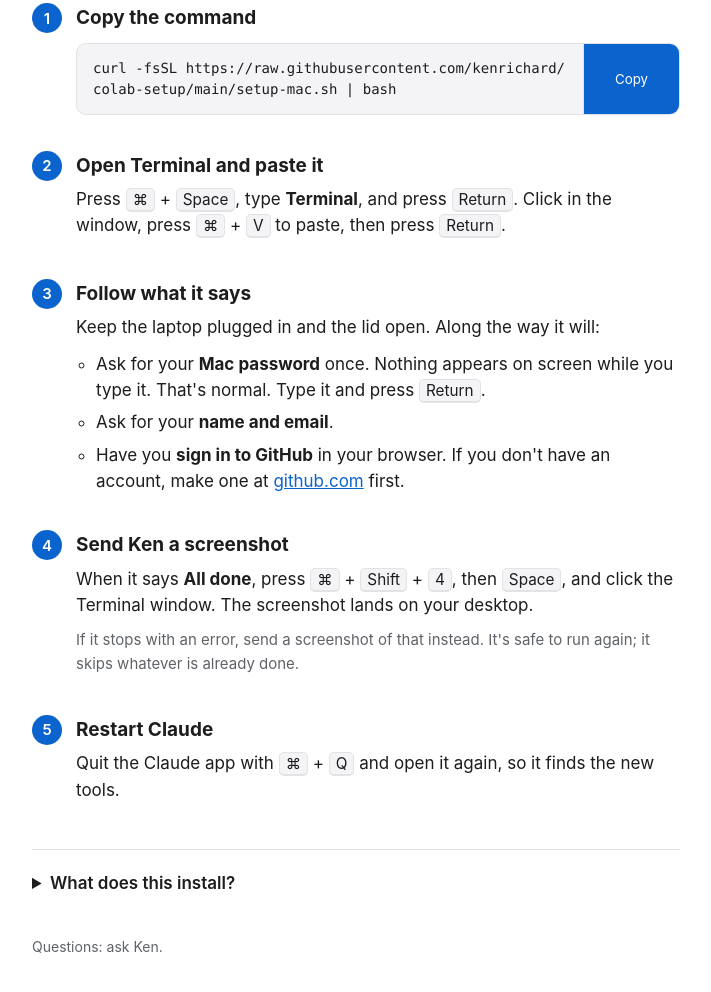
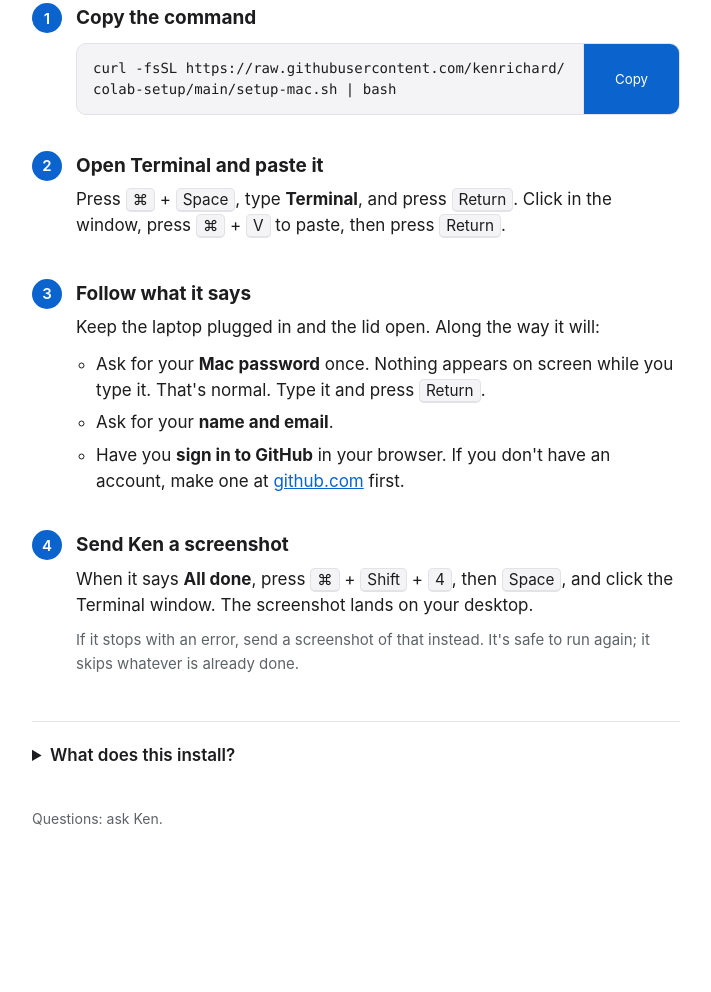
Before and after one commit to kenrichard/colab-setup, a plain HTML site: page 1-git/index.html in a window 1280 px wide. Shown: the part 234-1226 px from the top of the page, without its empty margins (284-995 px from the left). After the commit the page ends 1128 px from the top, so only its background shows below. Drawn offline with Linux system fonts and the light colour scheme.

Commit message:
Drop the restart-Claude step; the screenshot is the last step
Co-Authored-By: Claude Opus 5.5 (1M context) <noreply@anthropic.com>

```diff
--- a/1-git/index.html
+++ b/1-git/index.html
@@ -42,11 +42,6 @@
       <p>When it says <strong>All done</strong>, press <kbd>⌘</kbd> + <kbd>Shift</kbd> + <kbd>4</kbd>, then <kbd>Space</kbd>, and click the Terminal window. The screenshot lands on your desktop.</p>
       <p class="note">If it stops with an error, send a screenshot of that instead. It's safe to run again; it skips whatever is already done.</p>
     </li>
-
-    <li>
-      <h2>Restart Claude</h2>
-      <p>Quit the Claude app with <kbd>⌘</kbd> + <kbd>Q</kbd> and open it again, so it finds the new tools.</p>
-    </li>
   </ol>
 
   <details>
```
Also changed, not shown: 1 other file.
